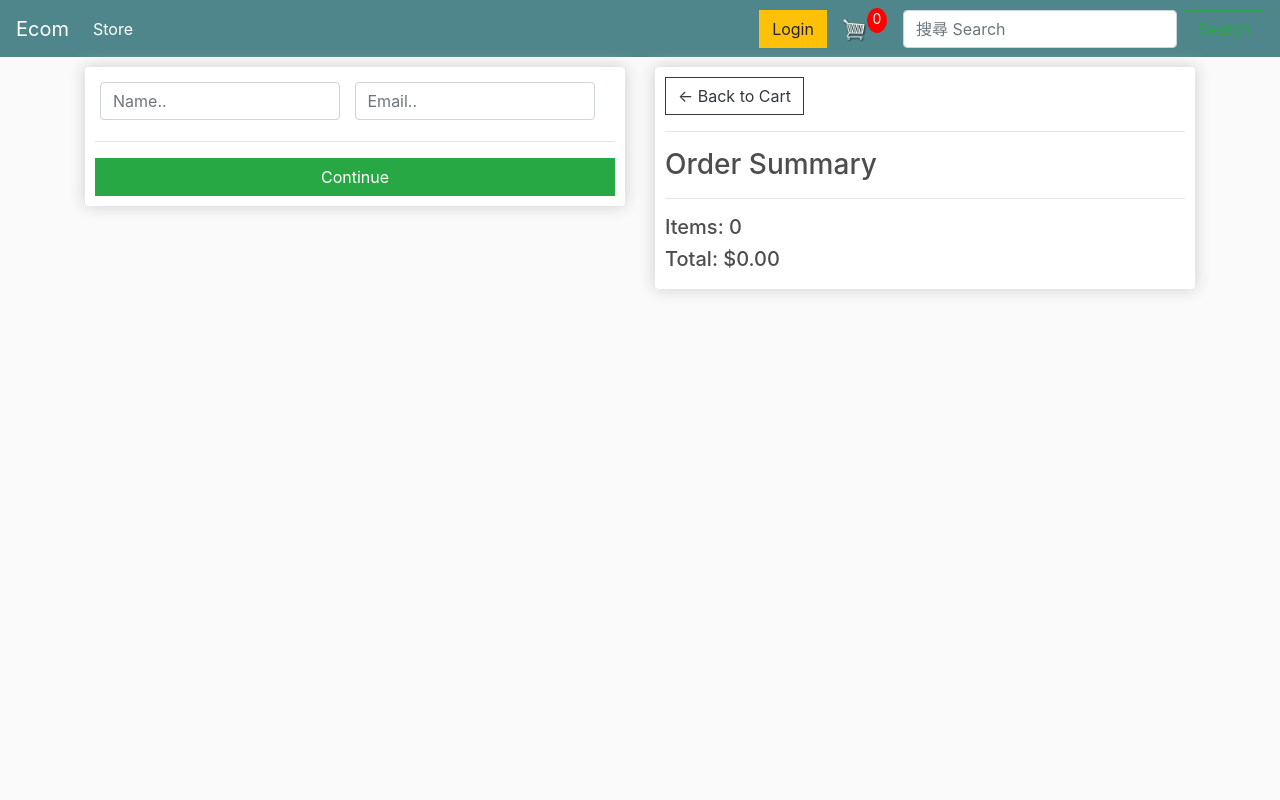
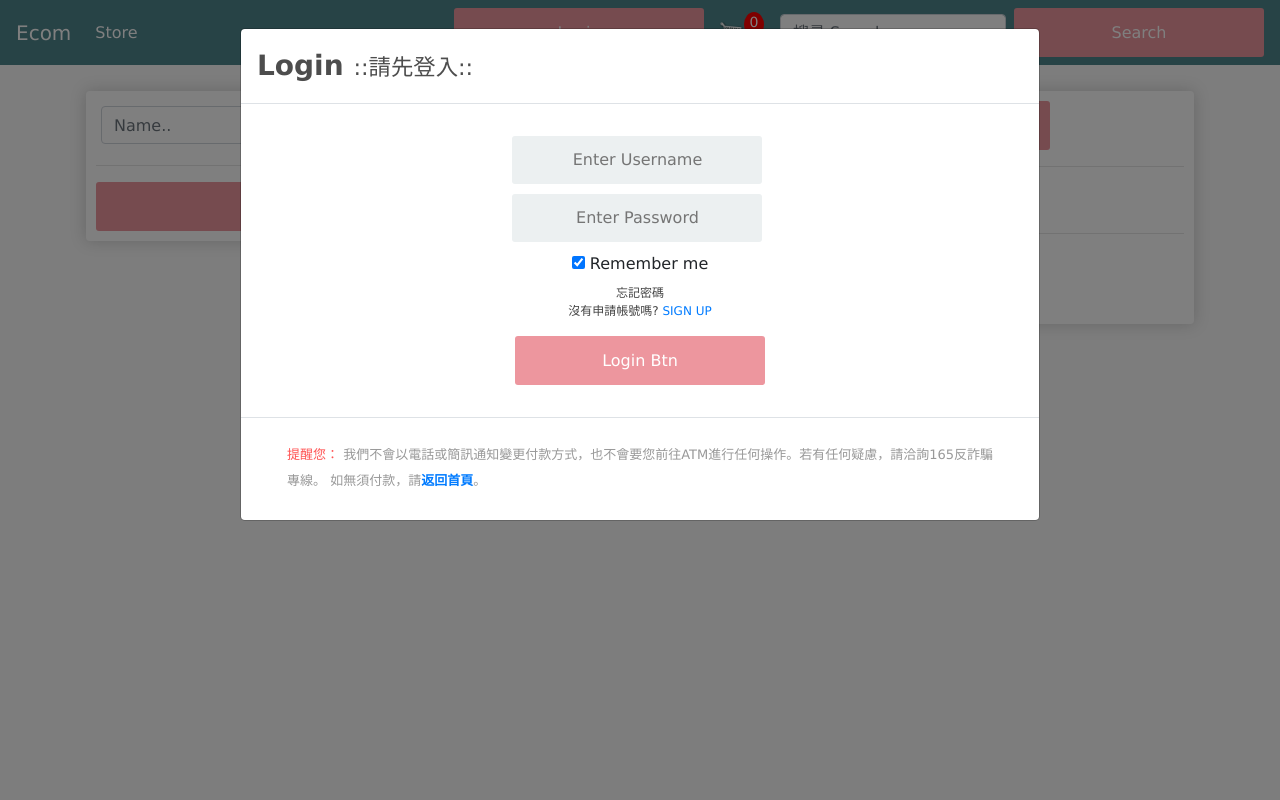
Before and after one commit to georgiawang5332/libshopapp, a Django app: page /store/checkout/ in a window 1280 px wide. Run offline with Django 3.2, Linux system fonts and the light colour scheme; some libraries are stand-ins or nearby versions.

Commit message:
After checkout is clicked, the login screen appears

```diff
--- a/static/home/style/css/main.css
+++ b/static/home/style/css/main.css
@@ -1,7 +1,9 @@
-body{
+body {
     background-color: hsl(0, 0%, 98%);
+    font-family: 'PingFang-SC','Lucida Grande','Helvetica', 'Arial', '微軟正黑體修正', '微軟正黑體', sans-serif;
 }
-*, ul, li, a{
+
+*, ul, li, a {
     box-sizing: border-box;
     margin: 0;
     padding: 0;
--- a/store/views.py
+++ b/store/views.py
@@ -111,7 +111,7 @@ def productDetail(request, id=None):
     cartItems = data['cartItems']
 
     context = {
-        'name':instance.name,
+        'name': instance.name,
         'instance': instance,
         'cartItems': cartItems
     }
@@ -135,7 +135,6 @@ def searchbar(request):
             'product': product,
             'cartItems': cartItems
         }
-
         return render(request, 'store/searchbar.html', context)
 
 
@@ -166,7 +165,7 @@ def store(request):
     items = data['items']
 
     context = {
-        'title':'商品首頁',
+        'title': '商品首頁',
         # new
         'object_list': queryset,
         'page_obj': page_obj,
--- a/templates/home/about.html
+++ b/templates/home/about.html
@@ -1,4 +1,4 @@
-{% extends "base_generic.html" %}
+; {% extends "base_generic.html" %}
 
 <title>{% block title %} About page{% endblock %}</title>
 
--- a/templates/store/checkout.html
+++ b/templates/store/checkout.html
@@ -1,7 +1,20 @@
 {% extends 'store/main.html' %}
 {% load static %}
 {% block content %}
-    <div class="row">
+
+    <div>
+        {% include 'store/popPage.html' %}
+    </div>
+
+    {#    <body onload="countDown()">#}
+    {#    <a href="#" class="big-link" data-reveal-id="myModal" data-animation="fade"> Fade 效果觸發點 </a>#}
+    {#    <input type="button" value="open pop login page"#}
+    {#           onclick="window.open('https://zh-tw.facebook.com/', '_blank',  'height=100, width=400, top=0, left=0, toolbar=no, menubar=no, scrollbars=no, resizable=no,location=no, status=no')"/>#}
+    {# 'height=400', 'width=400'#}
+    {#    <a href="store:popPage" onclick="openwin()" id="myModal">open</a>#}
+
+    <div class="row reveal-modal">
+        {#<input type="text" readonly="true" value="5" id="time">#}
         <div class="col-lg-6">
             <div class="box-element" id="form-wrapper">
                 <form id="form">
@@ -188,5 +202,19 @@
                     window.location.href = "{% url 'store:store' %}"
                 })
         }
+
+
+    </script>
+    <script>
+        $(function () {
+            $("#dialog").dialog();
+            {#setTimeout(() => $('#staticBackdrop').modal('show'), 2000);#}
+        })
+
+        {#$(function () {#}
+        {#window.open("store/popPage.html", "newwindow", "height=100, width=100, top=0, left=0,toolbar=no, menubar=no, scrollbars=no, resizable=no, location=no, status=no")#}
+        {#    $('#staticBackdrop').reveal();#}
+        {# } #}
+
     </script>
 {% endblock content %}
--- a/templates/store/detail.html
+++ b/templates/store/detail.html
@@ -72,9 +72,15 @@
             </div>
         </div>
         <div class='col-sm-6 col-sm-offset-3'>
+            FBook留言
+        </div>
+        <div class='col-sm-6 col-sm-offset-3'>
+            {% if user.is_staff %}
                 <a href="{% url 'store:update' id=instance.id %}">Edit/update Product</a><br>
                 <a href="{% url 'store:delete' id=instance.id %}">Del Product</a><br>
                 {#                <a href="{% url 'store:list' %}">Product</a><br>#}
+            {% endif %}
+
         </div>
     </div>
 
--- a/templates/store/main.html
+++ b/templates/store/main.html
@@ -91,7 +91,8 @@
         </div>
 
         <div>
-            <form role="form" class="form-inline pl-3" action="{% url 'store:searchbar' %}" method="get">{% csrf_token %}
+            <form role="form" class="form-inline pl-3" action="{% url 'store:searchbar' %}"
+                  method="get">{% csrf_token %}
                 <input id="id_q" name="search" class="form-control mr-sm-2" type="search" placeholder="搜尋 Search"
                        aria-label="Search" value="{{ request.GET.q }}">
                 <button class="btn btn-outline-success my-2 my-sm-0" type="submit">Search</button>
--- /dev/null
+++ b/templates/store/popPage.html
@@ -0,0 +1,157 @@
+<head>
+    <script src="https://code.jquery.com/jquery-1.12.4.js"></script>
+    <script src="https://code.jquery.com/ui/1.12.1/jquery-ui.js"></script>
+    <script>
+        {#$(function () {#}
+        {#    $("#dialog").dialog();#}
+        {# }); #}
+        $(document).ready(function () {
+            setTimeout(function () {
+                $('#dialog').modal('show');
+            }, 1000);
+        });
+    </script>
+</head>
+<style>
+    .modal.fade .modal-dialog {
+        transform: translateY(10vh);
+    }
+
+    .modal.show .modal-dialog {
+        transform: translateY(0);
+    }
+
+    {#設計#}
+    .container {
+        padding: 16px;
+    }
+
+    span {
+        float: right;
+        padding-top: 16px;
+    }
+
+    {#BTN DESIGN#}
+    input.input {
+        text-align: center;
+        background-color: #ECF0F1;
+        border: 2px solid transparent;
+        border-radius: 3px;
+        font-size: 16px;
+        font-weight: 200;
+        padding: 10px 0;
+        width: 250px;
+        transition: border .5s;
+    }
+
+    .control-group {
+        margin-bottom: 10px;
+    }
+
+    .login-form {
+        text-align: center;
+    }
+
+    .btn {
+        border: 2px solid transparent;
+    {#background: #3498DB;#} background: #ed969e;
+        color: #ffffff;
+        font-size: 16px;
+        line-height: 25px;
+        padding: 10px 0;
+        text-decoration: none;
+        text-shadow: none;
+        border-radius: 3px;
+        box-shadow: none;
+        transition: 0.25s;
+        display: block;
+        width: 250px;
+        margin: 0 auto;
+    }
+
+    .btn:hover {
+        background-color: #2980B9;
+    }
+
+    .login-link {
+        font-size: 12px;
+        color: #444;
+        display: block;
+    {#margin-top: 12 px;#}
+    }
+
+    {#    溫馨提醒 設計#}
+    .footer {
+        font-size: 13px;
+        color: rgb(153, 153, 153);
+        padding-top: 10px;
+    }
+
+    .redFF5353 {
+        color: rgb(255, 83, 83);
+        float: none;
+    }
+
+    .remindYou {
+        line-height: 2;
+    {#border: 1px solid rgb(221, 221, 221);#} padding: 10px 30px;
+        color: rgb(153, 153, 153);
+    }
+
+</style>
+
+{% block content %}
+
+    <div class="modal fade bd-example-modal-lg" id="dialog" data-backdrop="static" tabindex="-1" role="dialog"
+         aria-labelledby="staticBackdropLabel" aria-hidden="true">
+        <div class="modal-dialog modal-dialog modal-lg" role="document">
+            <div class="modal-content">
+                <div class="modal-header">
+                    <h3 class="modal-title" id="staticBackdropLabel"><b>Login </b> <small>::請先登入::</small></h3>
+                </div>
+                <div class="modal-body active" id="popup-wrapper">
+                    <!--          -->
+                    <div class="container">
+                        <div class="login-form">
+                            <div class="control-group">
+                                <input type="text" class="login-field input" value="" placeholder="Enter Username"
+                                       name="uname" id="login-name" required>
+                                <label class="login-field-icon fui-user" for="login-name"></label><!--   uname  -->
+                            </div>
+                            <div class="control-group">
+                                <input type="password" class="login-field input" value="" placeholder="Enter Password"
+                                       id="login-pass" name="psw" required>
+                                <label class="login-field-icon fui-lock" for="login-pass"></label>
+                            </div>
+
+                            <!--           <a class="btn btn-primary btn-large btn-block" href="#">login</a> -->
+                            <!--           <div class="control-group">
+                                          <button type="submit">Login</button>
+                                      </div> -->
+
+                            <label>
+                                <input type="checkbox" checked="checked" name="remember"> Remember me
+                            </label>
+
+                            <a class="login-link" href="#">忘記密碼</a>
+                            <div class="login-link"><p class="">沒有申請帳號嗎? <a class="" href="#">SIGN UP</a></p></div>
+                            <button type="button" class="btn btn-primary">Login Btn</button>
+
+                        </div>
+                    </div>
+                    <!--          -->
+                </div>
+
+                <div class="modal-footer footer">
+                    <div class="remindYou">
+                        <span class="redFF5353">提醒您：</span>
+                        我們不會以電話或簡訊通知變更付款方式，也不會要您前往ATM進行任何操作。若有任何疑慮，請洽詢165反詐騙專線。
+                        如無須付款，請<a href="{% url 'store:store' %}"><b>返回首頁</b></a>。
+
+                    </div>
+                </div>
+            </div>
+        </div>
+    </div>
+
+{% endblock content %}
```
Also changed, not shown: other parts of static/home/style/css/main.css (+50 -28 lines), other parts of templates/store/checkout.html (+1 -0 lines), static/home/style/js/cart.js (+40 -17 lines), templates/store/cart.html (+16 -11 lines), templates/store/store.html (+17 -5 lines). Lines whose indentation alone changed are shown as unchanged.
